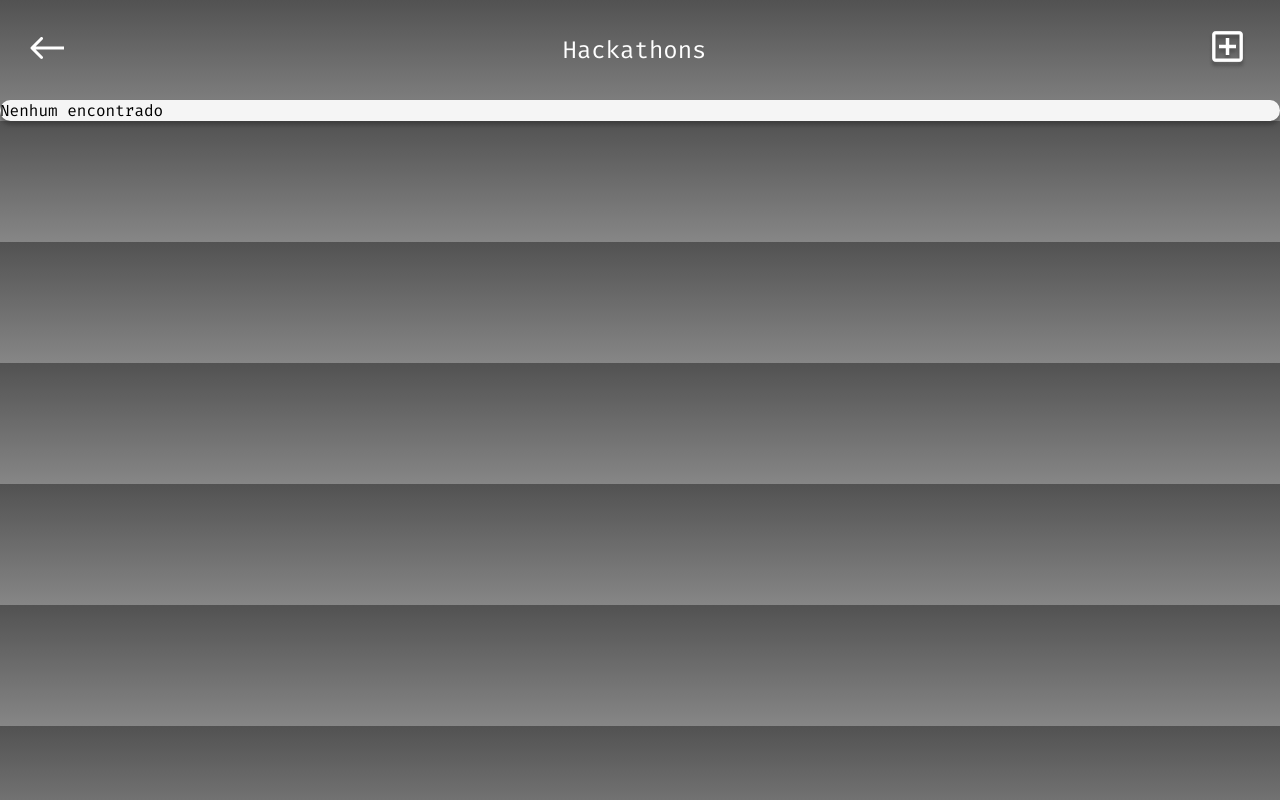
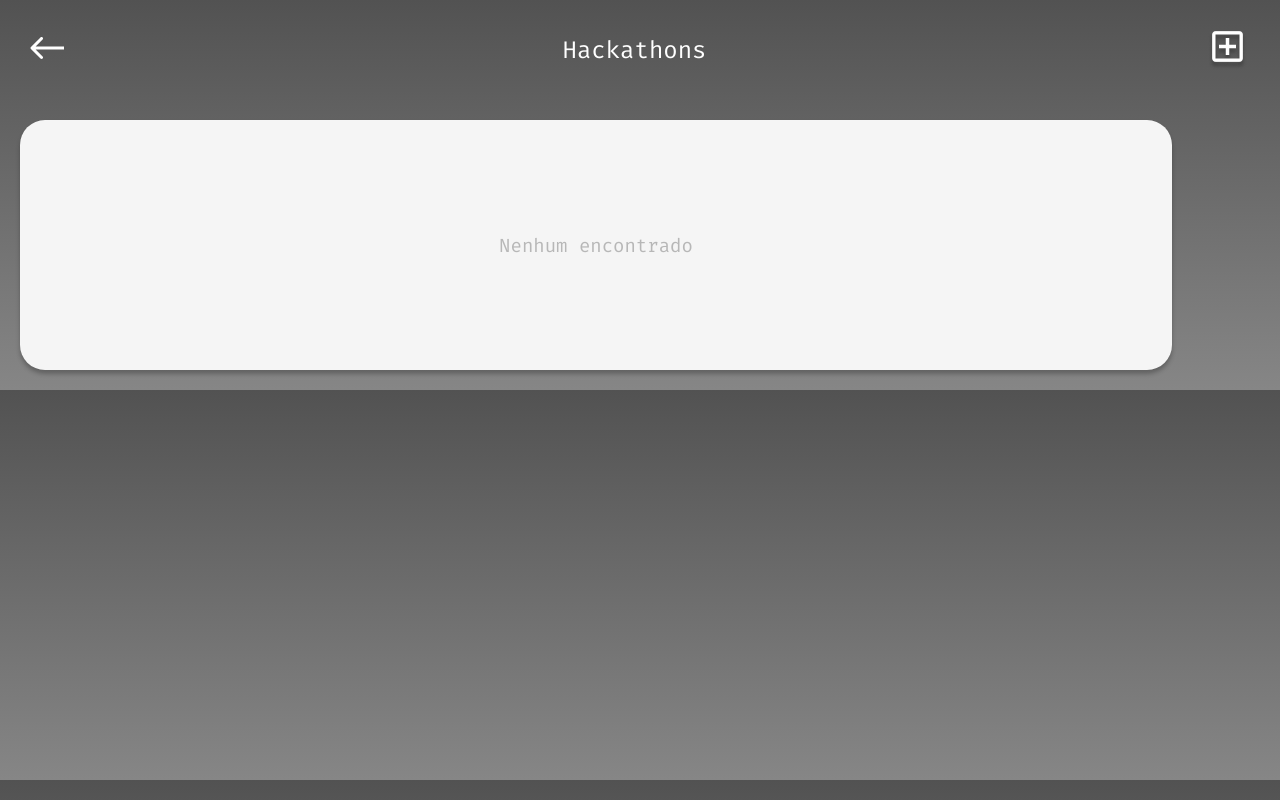
Before and after one commit to hackatool/frontend, a React (Create React App) app: page /hackathons in a window 1280 px wide. Built offline with nearby package versions, Linux system fonts and the light colour scheme.

Commit message:
make HackaPage style modularized

```diff
--- a/src/pages/HackaPage/index.jsx
+++ b/src/pages/HackaPage/index.jsx
@@ -1,17 +1,17 @@
 import React, { Component } from 'react'
 import NavBar from '../../components/NavBar'
 
+import { list, empty } from './style.module.scss';
 
 export default class HackaPage extends Component {
     render() {
         return (
             <div>
-                {/* WIP: make navbar a component */}
-
                 <NavBar></NavBar>
 
-                <div className="card list2">
-                    <div className="empty">
+                {/* POG bom e bonito */}
+                <div className={['card', list ].join(' ')}>
+                    <div className={empty}>
                         <span>Nenhum encontrado</span>
                     </div>
                 </div>
--- a/src/pages/HackaPage/style.scss
+++ b/src/pages/HackaPage/style.module.scss
@@ -1,8 +1,8 @@
-@import '../../common/navbar.scss';
+// @import '../../common/navbar.scss';
 
 // TODO: make this a module scss
 
-.list2 {
+.list {
     width: 90%;
     height: 250px;
 
```
